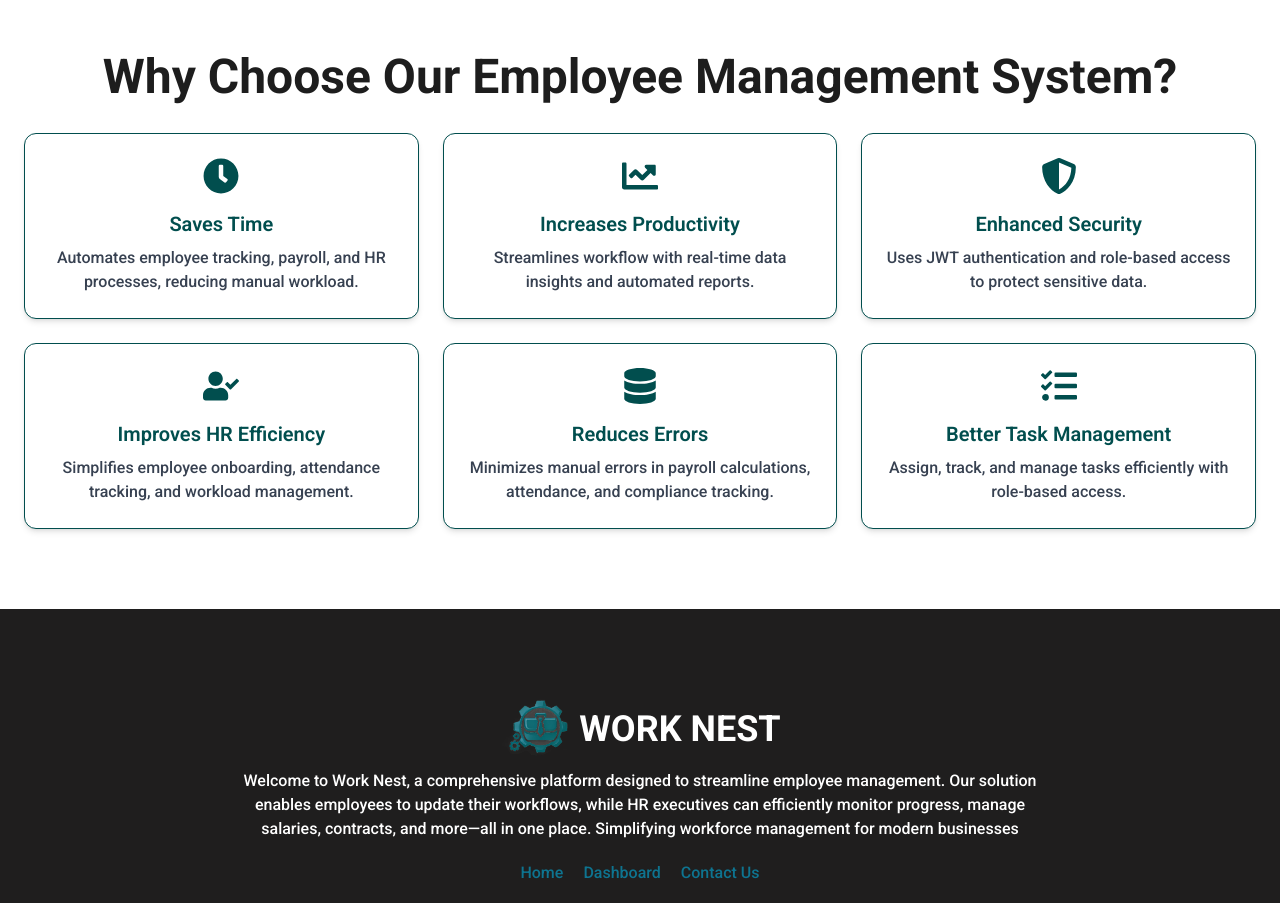
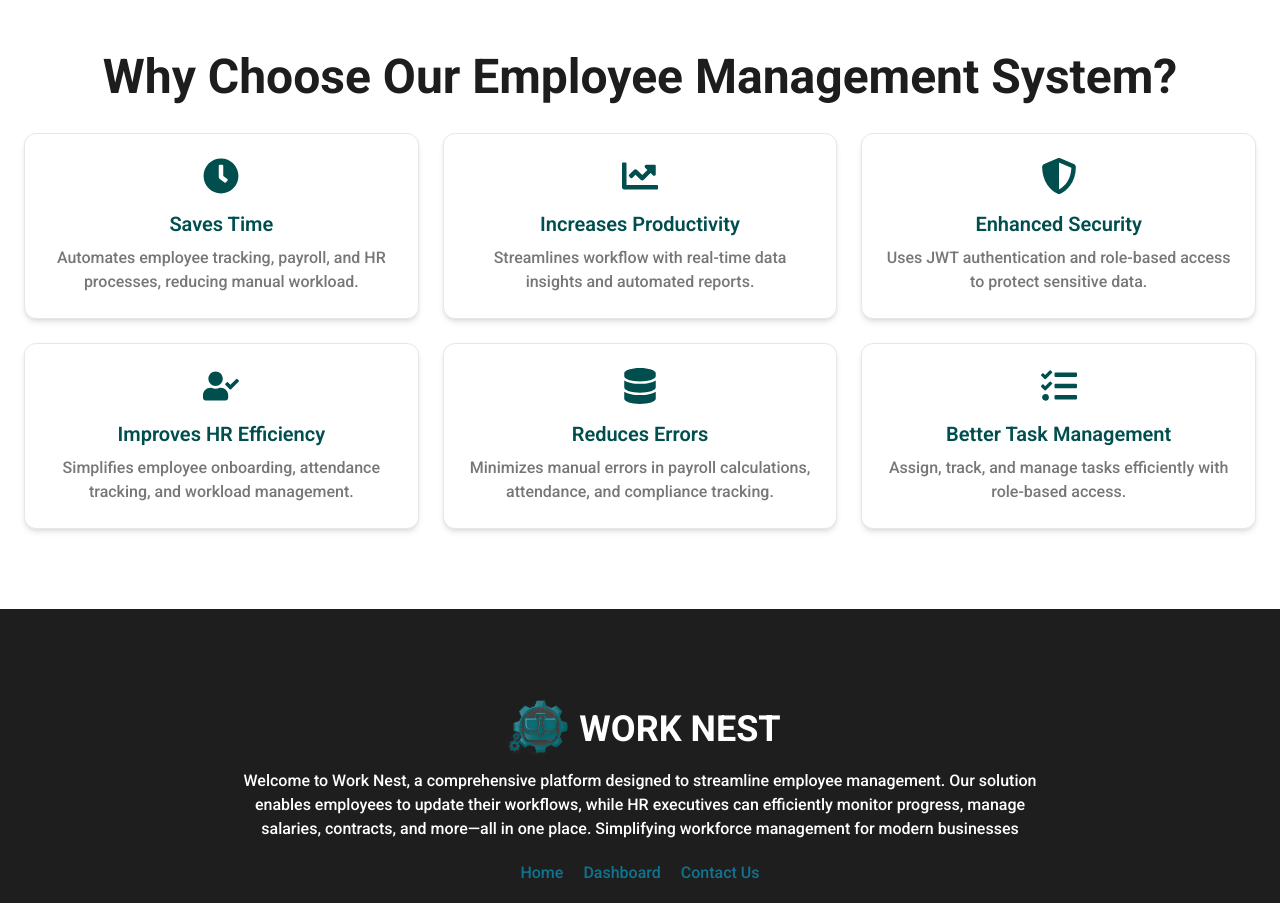
Before and after one commit to kobirul5/work-nest, a React (Vite) app: page / in a window 1280 px wide. Shown: the part 5040-5943 px from the top of the page. Built offline with nearby package versions, Linux system fonts and the light colour scheme; no server answers.

Commit message:
fixed color in benefit section

```diff
--- a/src/layout/Dashboard.jsx
+++ b/src/layout/Dashboard.jsx
@@ -50,7 +50,7 @@ const Dashboard = () => {
                 <Link to="/blog" className="flex items-center gap-3 text-lg font-bold" ><FaBlog/>Blog</Link>
             </div>
             <Toaster></Toaster>
-            <section className="flex-grow px-5 w-full lg:max-h-screen lg:overflow-y-scroll overflow-x-auto custom-scrollbar ">
+            <section className="flex-grow px-5 bg-w w-full lg:max-h-screen lg:overflow-y-scroll overflow-x-auto custom-scrollbar ">
                 <DashboardNav/>
                 <Outlet></Outlet>
             </section>
--- a/src/pages/Blogs/Blogs/Blog.jsx
+++ b/src/pages/Blogs/Blogs/Blog.jsx
@@ -157,12 +157,12 @@ const Blog = () => {
             {/* Search and Filter */}
             {location.pathname == "/blog" &&
                 <div className="flex flex-col md:flex-row justify-between items-center mb-8">
-                    <div className="w-full md:w-2/3 flex items-center bg-white shadow-md rounded-md p-3">
+                    <div className={`w-full md:w-2/3 flex items-center ${theme == "light" ? "bg-white":"bg-[#1f1f1f]"} shadow-md rounded-md p-3`}>
                         <FaSearch className="text-gray-500 mr-2" />
                         <input
                             type="text"
                             placeholder="Search blogs..."
-                            className="outline-none w-full text-gray-600"
+                            className="outline-none w-full text-primary-color px-5 py-1 rounded-md"
                             value={searchQuery}
                             onChange={(e) => setSearchQuery(e.target.value)}
                         />
--- a/src/pages/Home/Benefits/BenefitsSection.jsx
+++ b/src/pages/Home/Benefits/BenefitsSection.jsx
@@ -1,5 +1,7 @@
 import { motion } from "framer-motion";
+import { useContext } from "react";
 import { FaClock, FaChartLine, FaShieldAlt, FaUserCheck, FaDatabase, FaTasks } from "react-icons/fa";
+import { ThemeContext } from "../../../providers/ThemeProvider";
 
 const benefits = [
   {
@@ -35,6 +37,7 @@ const benefits = [
 ];
 
 const BenefitsSection = () => {
+  const {theme} = useContext(ThemeContext)
   return (
     <div className="container mx-auto px-6 mb-20">
       <h2 className="mb-8  text-3xl md:text-5xl font-bold text-center">
@@ -52,11 +55,11 @@ const BenefitsSection = () => {
             initial={{ opacity: 0, scale: 0.9 }}
             whileInView={{ opacity: 1, scale: 1 }}
             transition={{ duration: 0.5, delay: index * 0.2 }}
-            className="p-6 bg-white border border-[#014E4E] rounded-xl shadow-md flex flex-col items-center text-center"
+            className={`${theme == "light" ? "bg-white":"bg-[#1f1f1f] border-primary-color"} p-6 border rounded-xl shadow-md flex flex-col items-center text-center`}
           >
             {benefit.icon}
-            <h3 className="text-xl font-semibold text-[#014E4E] mt-4">{benefit.title}</h3>
-            <p className="text-gray-700 mt-2">{benefit.description}</p>
+            <h3 className={`text-xl font-semibold ${theme == "light" ? "text-[#014E4E]":""}  mt-4`}>{benefit.title}</h3>
+            <p className="text-[#777777] mt-2">{benefit.description}</p>
           </motion.div>
         ))}
       </motion.div>
```
